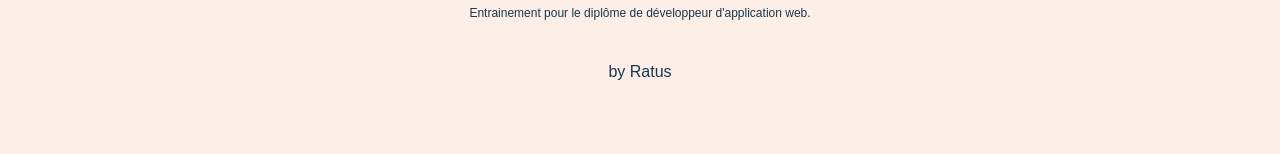
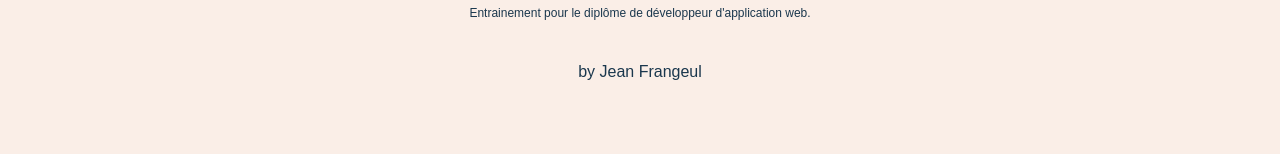
Before and after one commit to JeanFrangeul/react-drum-machine, a React (Create React App) app: page /about in a window 1280 px wide. Shown: the part 510-664 px from the top of the page. Built offline with nearby package versions, Linux system fonts and the light colour scheme.

Commit message:
change nickname

```diff
--- a/src/componnents/About/index.js
+++ b/src/componnents/About/index.js
@@ -20,7 +20,7 @@ const About = () => {
                 <p className="small" >Entrainement pour le diplôme de développeur d'application web.</p>
             </section>
 
-            <section>by Ratus</section>
+            <section>by Jean Frangeul</section>
 
         </Wrapper>
     )
```
